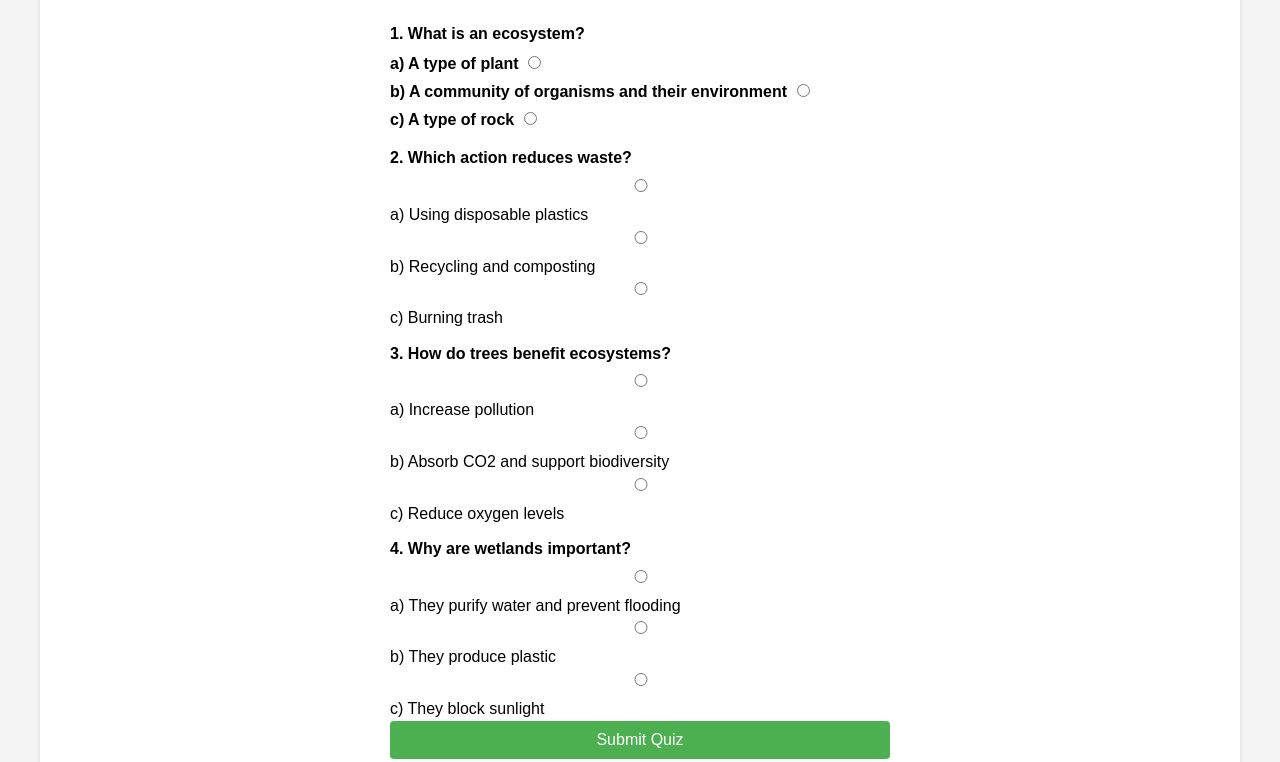
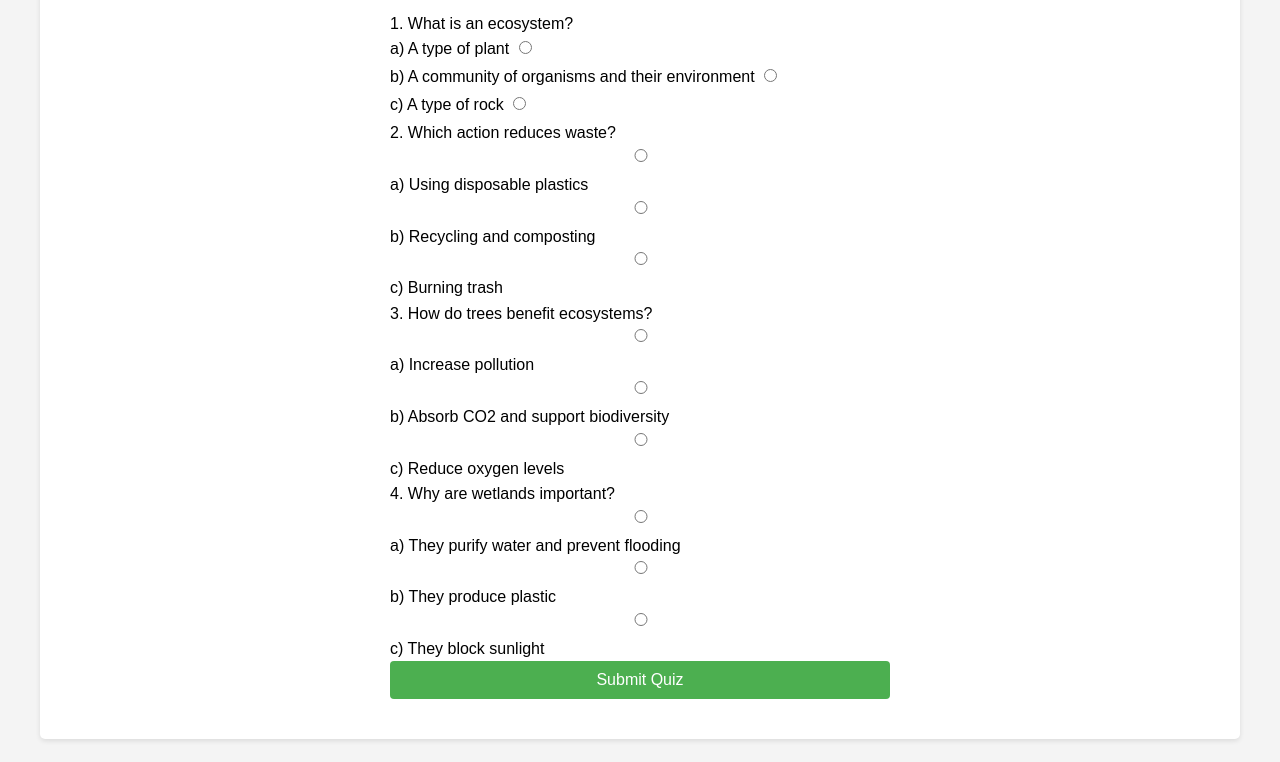
Before and after one commit to ctory1/Biology100CitizenshipProj, a plain HTML site: page quiz.html in a window 1280 px wide. Shown: the part 783-1545 px from the top of the page. Drawn offline with Linux system fonts and the light colour scheme.

Commit message:
Update styles.css

```diff
--- a/styles.css
+++ b/styles.css
@@ -132,11 +132,6 @@ form {
     margin: auto;
 }
 
-form label {
-    margin: 10px 0 5px;
-    font-weight: bold;
-}
-
 form input,
 form textarea {
     padding: 8px;
```
